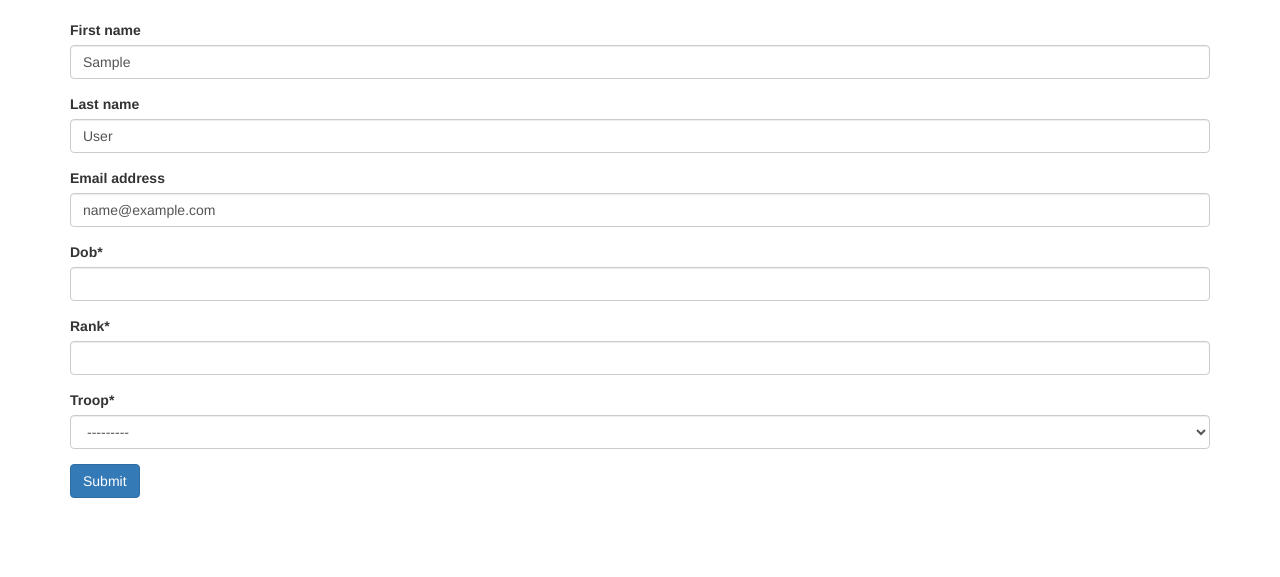
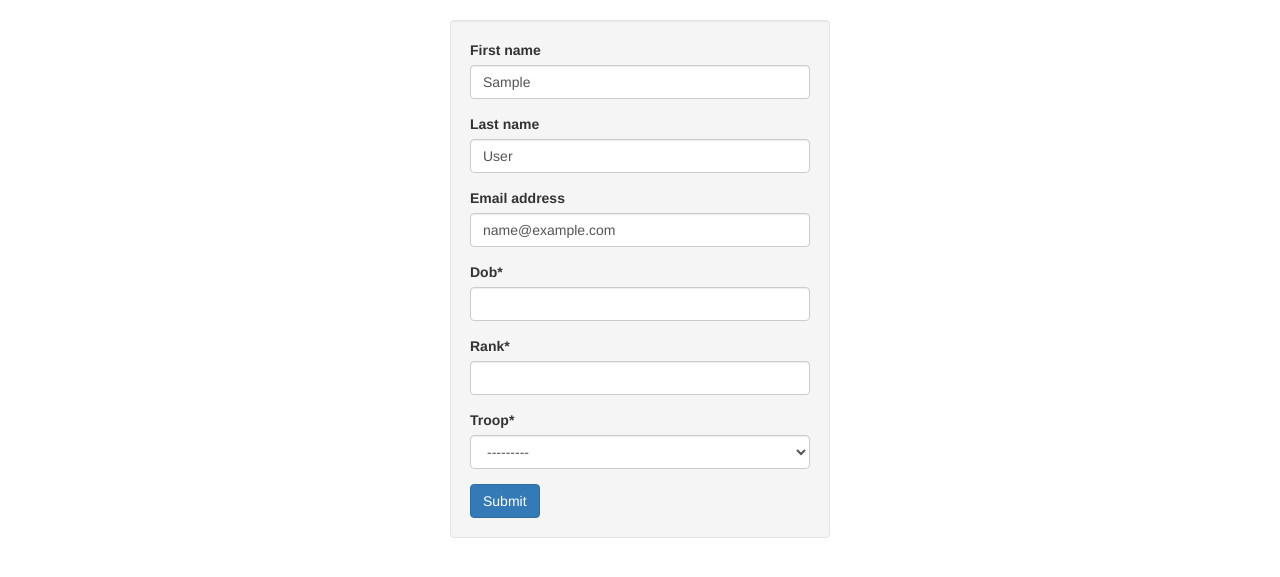
Before and after one commit to miguelut/utmbu, a Django app: page /scout/profile/edit/ in a window 1280 px wide. Shown: the part 122-699 px from the top of the page. Run offline with Django 3.2, Linux system fonts and the light colour scheme; the visitor is signed in with stand-in values (Sample User, id 1); data that the repository does not hold is empty; parts of the project's set-up code (start-up, migrations or seed data) failed here and were passed over; some libraries are stand-ins or nearby versions.

Commit message:
Added styling to edit profile form

```diff
--- a/mbu/templates/mbu/edit_profile.html
+++ b/mbu/templates/mbu/edit_profile.html
@@ -1,10 +1,12 @@
 {% extends 'mbu/home.html' %}
 {% load crispy_forms_tags %}
 {% block content %}
+    <div class="well col-xs-4 col-xs-offset-4">
         <form action="{% url 'edit_profile' %}" method="POST" id="edit_profile_form">
             {% csrf_token %}
             {% crispy form %}
             {% crispy formset %}
             <input type="submit" class="btn btn-primary" value="Submit" form="edit_profile_form"/>
         </form>
+    </div>
 {% endblock content %}
```
Lines whose indentation alone changed are shown as unchanged.
